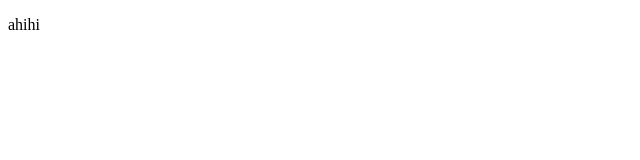
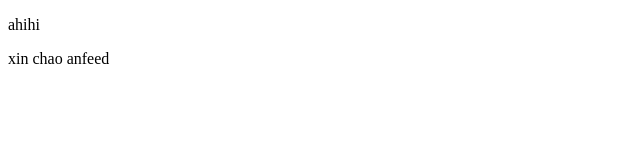
Before and after one commit to vuan2000/-github-anfeed, a plain HTML site: page index.html in a window 1280 px wide. Shown: the full height of the page, 0-640 px from the left. Drawn offline with Linux system fonts and the light colour scheme.

Commit message:
Update index.html

```diff
--- a/index.html
+++ b/index.html
@@ -6,5 +6,6 @@
 </head>
 <body>
 	<p>ahihi</p>
+	xin chao anfeed
 </body>
 </html>
```
